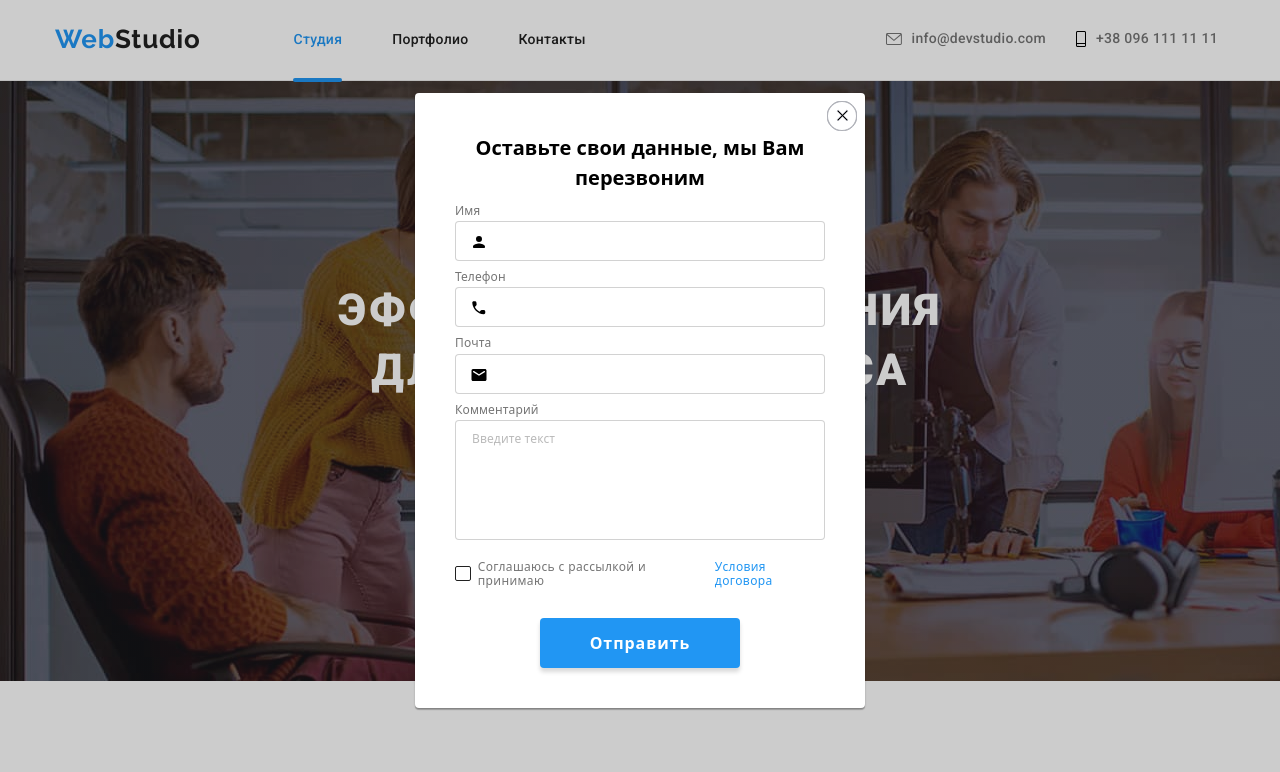
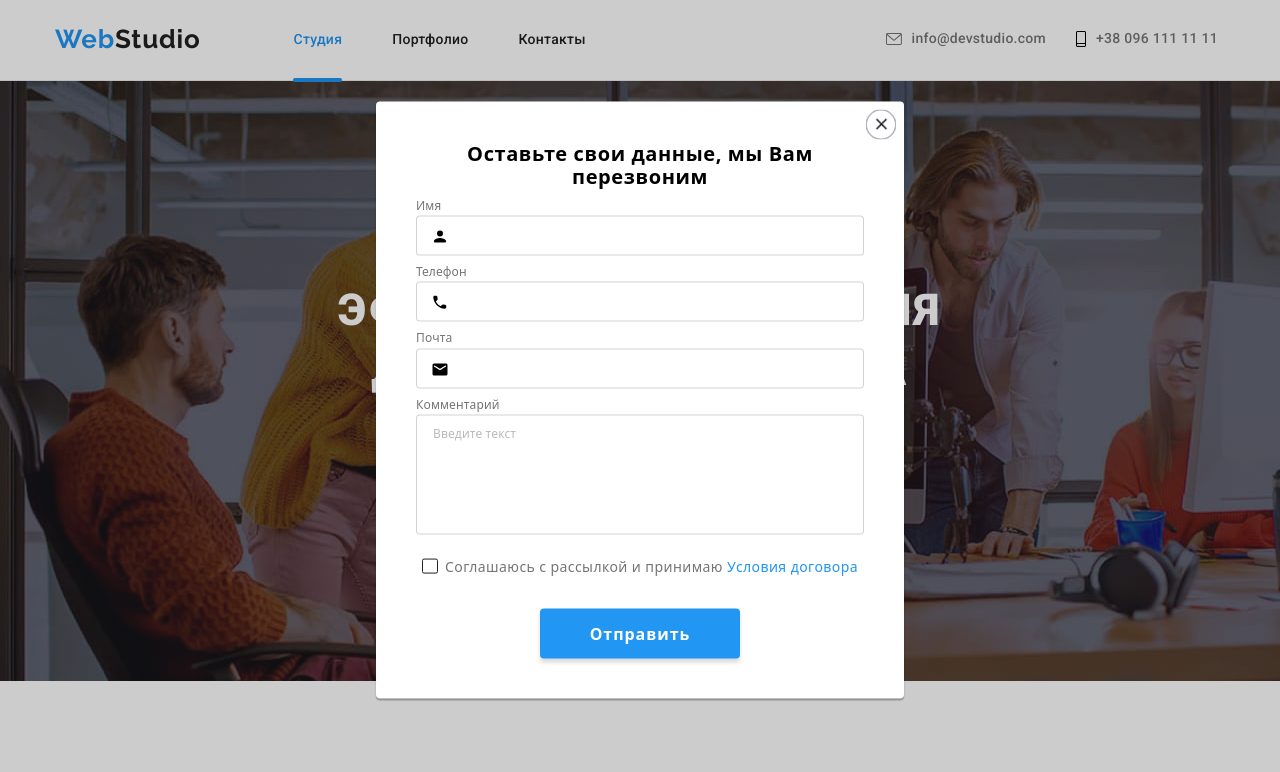
Before and after one commit to E-gap/goit-markup-hw-08, a plain HTML site: page index.html in a window 1280 px wide. Both pictures are taken after a click on the button "Заказать услугу". Shown: the top 772 px of the page. Drawn offline with nearby package versions, Linux system fonts and the light colour scheme.

Commit message:
modal-final

```diff
--- a/index.html
+++ b/index.html
@@ -485,7 +485,8 @@
                         <label for="agree" class="agree__text">
                             <input type="checkbox" name="agree" id="agree" class="agree__checkbox">
                             <span class="agree__icon"></span>
-                            Соглашаюсь с рассылкой и принимаю&nbsp;<a href="#" class="agree__link">Условия договора</a>
+                            <div><p class="p-inline">Соглашаюсь с рассылкой и принимаю</p><a href="#" class="agree__link"> Условия договора</a></div>
+
                         </label>
 
                     </div>
--- a/sass/components/_menu-mobile.scss
+++ b/sass/components/_menu-mobile.scss
@@ -78,6 +78,7 @@
 
 .mobile-nets {
     display: flex;
+    flex-wrap: wrap;
 
 }
 
--- a/sass/components/_modal.scss
+++ b/sass/components/_modal.scss
@@ -10,6 +10,25 @@
     opacity: 1;
     transition: opacity 250ms cubic-bezier(0.4, 0, 0.2, 1);
     overflow-y: scroll;
+    padding-top: 93px;
+    padding-left: 15px;
+    padding-right: 15px;
+
+    @media screen and (min-width: 768px) {
+
+
+            padding-top: 0px;
+
+
+        }
+
+    @media screen and (min-width: 1200px) {
+
+
+            padding-top: 0px;
+
+        }
+
 
 }
 
@@ -23,27 +42,45 @@
 }
 
 .modal {
-    position: absolute;
-    /* top: 50%; */
-    left: 50%;
-   /*  width: 528px; */
+    position: relative;
     background-color: #ffffff;
     box-shadow: 0px 1px 3px rgba(0, 0, 0, 0.12), 0px 1px 1px rgba(0, 0, 0, 0.14), 0px 2px 1px rgba(0, 0, 0, 0.2);
     border-radius: 4px;
     padding: 40px;
-    width: 450px;
-    top: 93px;
-    transform: translate(-50%) scale(1);
-    /* transform: translate(-50%, -50%) scale(1); */
-    transition: transform 250ms cubic-bezier(0.4, 0, 0.2, 1);
+    margin-left: auto;
+    margin-right: auto;
 
-/* @media screen and (max-width: 479px) {
 
-        width: 450px;
-        top: 93px;
-        transform: translate(-50%) scale(1);
+    @media screen and (max-width: 480px) {
 
-    } */
+            width: 100%;
+
+        }
+
+    @media screen and (min-width: 481px) and (max-width: 1199px) {
+
+            width: 450px;
+        }
+
+    @media screen and (min-width: 768px) {
+
+            width: 450px;
+            position: absolute;
+            top: 50%;
+            left: 50%;
+            transform: translate(-50%, -50%) scale(1);
+            transition: transform 250ms cubic-bezier(0.4, 0, 0.2, 1);
+
+
+        }
+
+
+@media screen and (min-width: 1200px) {
+
+        width: 528px;
+
+
+    }
 
 }
 
@@ -99,16 +136,17 @@
 .modal__title {
     font-weight: $bold-font;
     font-size: 20px;
-    /* line-height: 1.15; */
+    line-height: 1.5;
     text-align: center;
     margin-bottom: 12px;
     line-height: 1.5;
+    letter-spacing: 0.03em;
 
-    /* @media screen and (max-width: 479px) {
+    @media screen and (min-width: 1200px) {
 
-            line-height: 1.5;
+            line-height: 1.15;
 
-        } */
+        }
 
 }
 
@@ -200,8 +238,7 @@ input:focus,
 .agree__text {
 
     font-weight: $normal-font;
-    /* font-size: $min-font-size;
-    line-height: 1.71; */
+
     font-size: 12px;
     line-height: 1.17;
     letter-spacing: 0.03em;
@@ -209,30 +246,29 @@ input:focus,
     display: flex;
     align-items: center;
 
-/* @media screen and (max-width: 479px) {
+@media screen and (min-width: 1200px) {
 
-        font-size: 12px;
-        line-height: 1.17;
+        font-size: $min-font-size;
+        line-height: 1.71;
 
-    } */
+    }
 
 }
 
 .agree__link {
     color: #2196f3;
     font-weight: $normal-font;
-    /* font-size: $min-font-size;
-    line-height: 1.71; */
+
     font-size: 12px;
     line-height: 1.17;
     letter-spacing: 0.03em;
 
-    /* @media screen and (max-width: 479px) {
+    @media screen and (min-width: 1200px) {
 
-            font-size: 12px;
-            line-height: 1.17;
+            font-size: $min-font-size;
+            line-height: 1.71;
 
-        } */
+        }
 
 }
 
@@ -292,3 +328,7 @@ input:focus,
 .agree__checkbox:focus {
     border: none;
 }
+
+.p-inline {
+    display: inline;
+}
```
Also changed, not shown: css/main.css, css/main.min.css, 2 other files.
